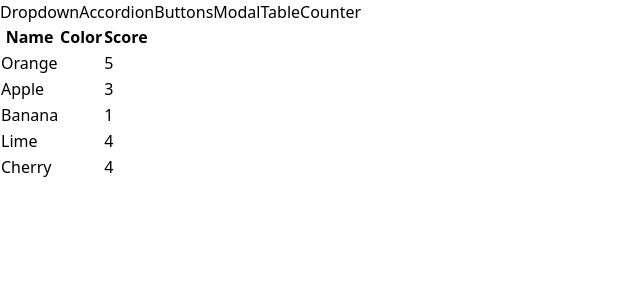
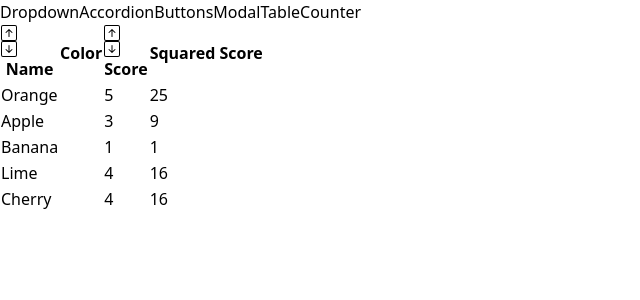
Before and after one commit to juanmiguel431/react-vite-typescript-tailwindcss-components, a React (Vite) app: page /table in a window 1280 px wide. Shown: the top 300 px of the page, without its empty margins (0-640 px from the left). Built offline with nearby package versions, Linux system fonts and the light colour scheme.

Commit message:
Table - sort capability implemented.

```diff
--- a/src/components/Table.tsx
+++ b/src/components/Table.tsx
@@ -1,23 +1,118 @@
-import React from 'react';
-import { TableProps } from '../models';
+import React, { useCallback, useState } from 'react';
+import { BsArrowUpSquare, BsArrowDownSquare, BsArrowUpSquareFill, BsArrowDownSquareFill } from 'react-icons/bs';
+import { SortOrder, TableProps } from '../models';
 
 const Table = <T, >({ keyExtractor, columns, dataSource }: TableProps<T>) => {
+  const [sortColumn, setSortColumn] = useState<string | null>(null);
+  const [sortOrder, setSortOrder] = useState<SortOrder>(null);
+
+  const handleSort = useCallback( (newColumn: string, currentColumn: string | null, currentOrder: string | null) => {
+    if (currentColumn !== newColumn) {
+      setSortColumn(newColumn);
+      setSortOrder('ASC');
+      return;
+    }
+
+    switch (currentOrder) {
+      case 'ASC':
+        setSortOrder('DESC');
+        break;
+      case 'DESC':
+        setSortOrder(null);
+        break;
+      default:
+        setSortOrder('ASC');
+        break;
+    }
+
+  }, []);
+
+  let data: T[];
+
+  if (sortColumn) {
+    const sortFc = columns.find(p => p.name === sortColumn)?.sort;
+    if (!sortFc) {
+      data = dataSource;
+    } else {
+      const invertedOrder = sortOrder === 'DESC' ? -1 : 1;
+      data = [...dataSource].sort((a, b) => {
+        const valueA = sortFc(a);
+        const valueB = sortFc(b);
+
+        if (typeof valueA === 'string') {
+          return valueA.localeCompare(valueB as string) * invertedOrder;
+        }
+
+        return (valueA - (valueB as number)) * invertedOrder;
+      });
+    }
+  } else {
+    data = dataSource;
+  }
+
+  const getIcons = useCallback((column: string | null, currentColumn: string | null, sortOrder: SortOrder) => {
+    if (sortOrder === null || column !== currentColumn) {
+      return (
+        <div>
+          <BsArrowUpSquare />
+          <BsArrowDownSquare />
+        </div>
+      );
+    }
+
+    if (sortOrder === 'ASC') {
+      return (
+        <div>
+          <BsArrowUpSquareFill />
+          <BsArrowDownSquare />
+        </div>
+      );
+    }
+
+    if (sortOrder === 'DESC') {
+      return (
+        <div>
+          <BsArrowUpSquare />
+          <BsArrowDownSquareFill />
+        </div>
+      );
+    }
+
+  }, []);
+
   return (
     <table className="table-auto border-spacing-2">
       <thead>
       <tr className="border-b-2">
-        {columns.map(c => (
-          <th className="p-3" key={c.title}>
-            {c.renderHeader ? c.renderHeader() : c.title}
-          </th>
-        ))}
+        {columns.map(c => {
+          const content = c.renderHeader ? c.renderHeader() : c.name;
+
+          if (c.sort) {
+            return (
+              <th
+                className="p-3 cursor-pointer"
+                key={c.name}
+                onClick={() => handleSort(c.name, sortColumn, sortOrder)}
+              >
+                <div className="flex items-center">
+                  {getIcons(c.name, sortColumn, sortOrder)}
+                  {content}
+                </div>
+              </th>
+            );
+          }
+
+          return (
+            <th className="p-3" key={c.name}>{content}</th>
+          );
+        })}
       </tr>
       </thead>
       <tbody>
-      {dataSource.map(d => (
+      {data.map(d => (
         <tr key={keyExtractor(d)} className="border-b">
           {columns.map(c => (
-            <td className="p-3" key={c.title}>{c.render(d)}</td>
+            <td className="p-3" key={c.name}>{c.render(d)}</td>
           ))}
         </tr>
       ))}
--- a/src/models/index.ts
+++ b/src/models/index.ts
@@ -12,9 +12,10 @@ export type Option = {
 };
 
 export type TableColumn<T> = {
-  title: string;
+  name: string;
   render: (item: T) => React.ReactNode;
   renderHeader?: () => React.ReactNode;
+  sort?: (item: T) => string | number;
 }
 
 export type TableProps<T> = {
@@ -22,3 +23,5 @@ export type TableProps<T> = {
   dataSource: T[];
   keyExtractor: (item: T) => React.Key;
 }
+
+export type SortOrder = 'ASC' | 'DESC' | null;
--- a/src/pages/TablePage.tsx
+++ b/src/pages/TablePage.tsx
@@ -23,16 +23,22 @@ const TablePage: React.FC<TablePageProps> = () => {
   const columns = useMemo((): TableColumn<Data>[] => {
     return [
       {
-        title: 'Name',
-        render: (item) => item.name
+        name: 'Name',
+        render: (item) => item.name,
+        sort: (item) => item.name,
       },
       {
-        title: 'Color',
+        name: 'Color',
         render: (item) => <div className={`p-3 m-2 ${item.color}`}></div>
       },
       {
-        title: 'Score',
-        render: (item) => item.score
+        name: 'Score',
+        render: (item) => item.score,
+        sort: (item) => item.score,
+      },
+      {
+        name: 'Squared Score',
+        render: (item) => item.score ** 2,
       }
     ];
   }, []);
```
